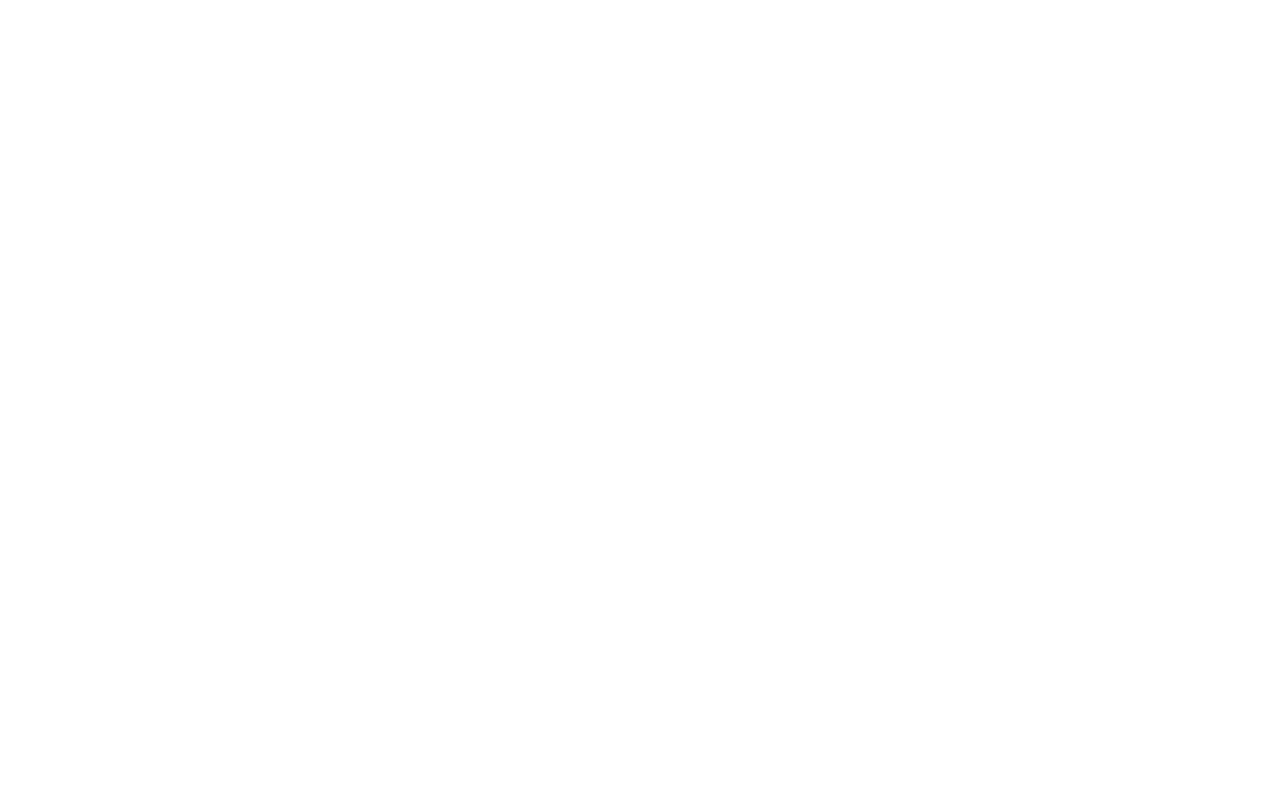
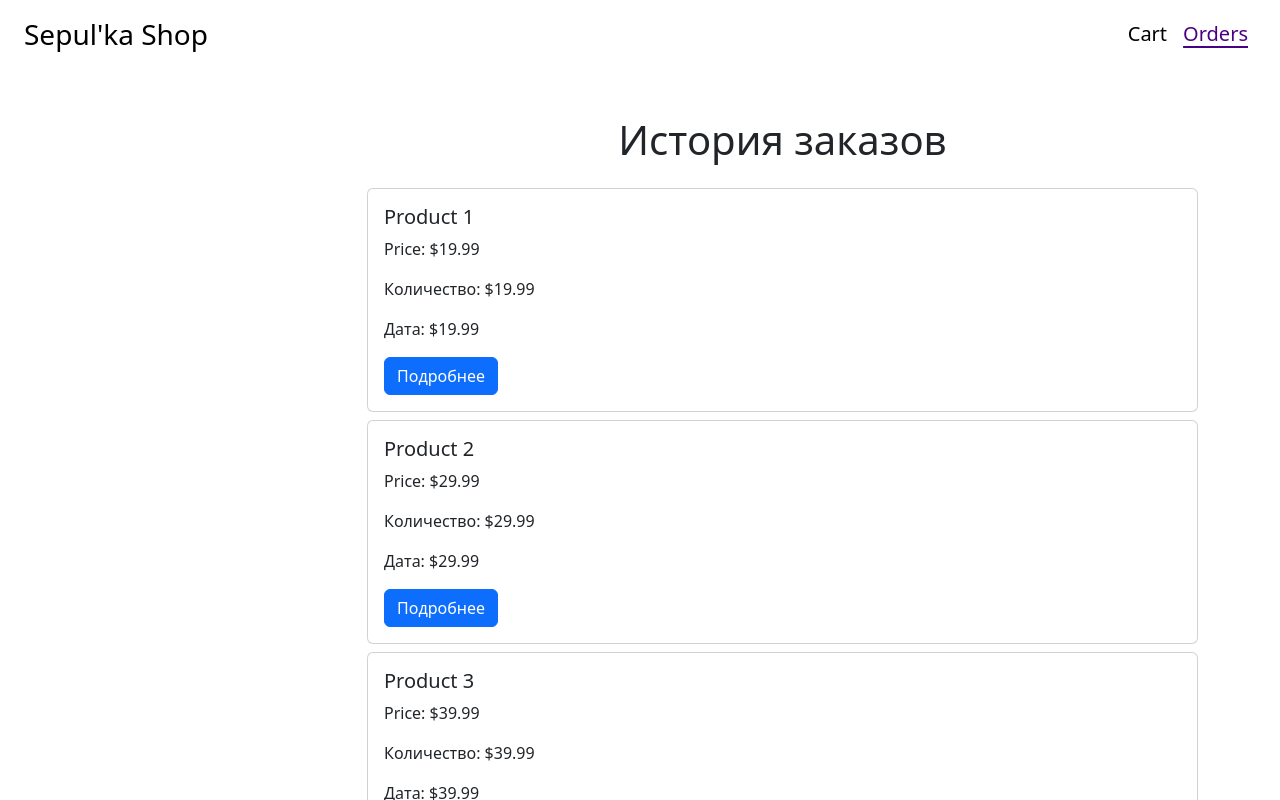
Before and after one commit to Valood/InternetShopFrontend, a React (Vite) app: page /orders in a window 1280 px wide. Before the commit this address had no page. Shown: the top 800 px of the page. Built offline with nearby package versions, Linux system fonts and the light colour scheme.

Commit message:
add OrdersHistory

```diff
--- a/src/App.jsx
+++ b/src/App.jsx
@@ -5,6 +5,7 @@
 import MainPage from './pages/MainPage'
 import ToastProvider from './context/ToastProvider'
 import Cart from './pages/Cart'
+import OrdersHistory from './pages/OrdersHistory'
 
 function App() {
 
@@ -17,6 +18,7 @@
             <Route path='/registration' element={<Registration/>}/>
             <Route path='/' element={<MainPage/>}/>
             <Route path='/cart' element={<Cart/>}/>
+            <Route path='/orders' element={<OrdersHistory/>}/>
           </Routes>
         </BrowserRouter>
       </ToastProvider>
--- /dev/null
+++ b/src/pages/OrdersHistory.jsx
@@ -0,0 +1,45 @@
+import { Card, Button, Container, Row, Col } from "react-bootstrap";
+import { CustomNavbar } from "../components/CustomNavbar";
+import { useContext } from "react";
+import { ToastContext } from "../context/ToastProvider";
+
+export default function OrdersHistory() {
+  const { handleSuccessAction } = useContext(ToastContext);
+  const products = [
+    { id: 1, name: "Product 1", price: 19.99 },
+    { id: 2, name: "Product 2", price: 29.99 },
+    { id: 3, name: "Product 3", price: 39.99 },
+    { id: 1, name: "Product 1", price: 19.99 },
+    { id: 2, name: "Product 2", price: 29.99 },
+    { id: 3, name: "Product 3", price: 39.99 },
+  ];
+
+  return (
+    <div className="main page">
+      <CustomNavbar />
+      <Container className="mt-5">
+        <Row>
+          <Col md={3} xs={4}></Col>
+          <Col md={9} xs={8}>
+            <h1 className="products-title mb-4">История заказов</h1>
+            <div>
+              {products.map((product) => (
+                <Card key={product.id} className="mb-2">
+                  <Card.Body>
+                    <Card.Title>{product.name}</Card.Title>
+                    <Card.Text>Price: ${product.price}</Card.Text>
+                    <Card.Text>Количество: ${product.price}</Card.Text>
+                    <Card.Text>Дата: ${product.price}</Card.Text>
+                    <Button variant="primary" onClick={() => {}}>
+                      Подробнее
+                    </Button>
+                  </Card.Body>
+                </Card>
+              ))}
+            </div>
+          </Col>
+        </Row>
+      </Container>
+    </div>
+  );
+}
```
